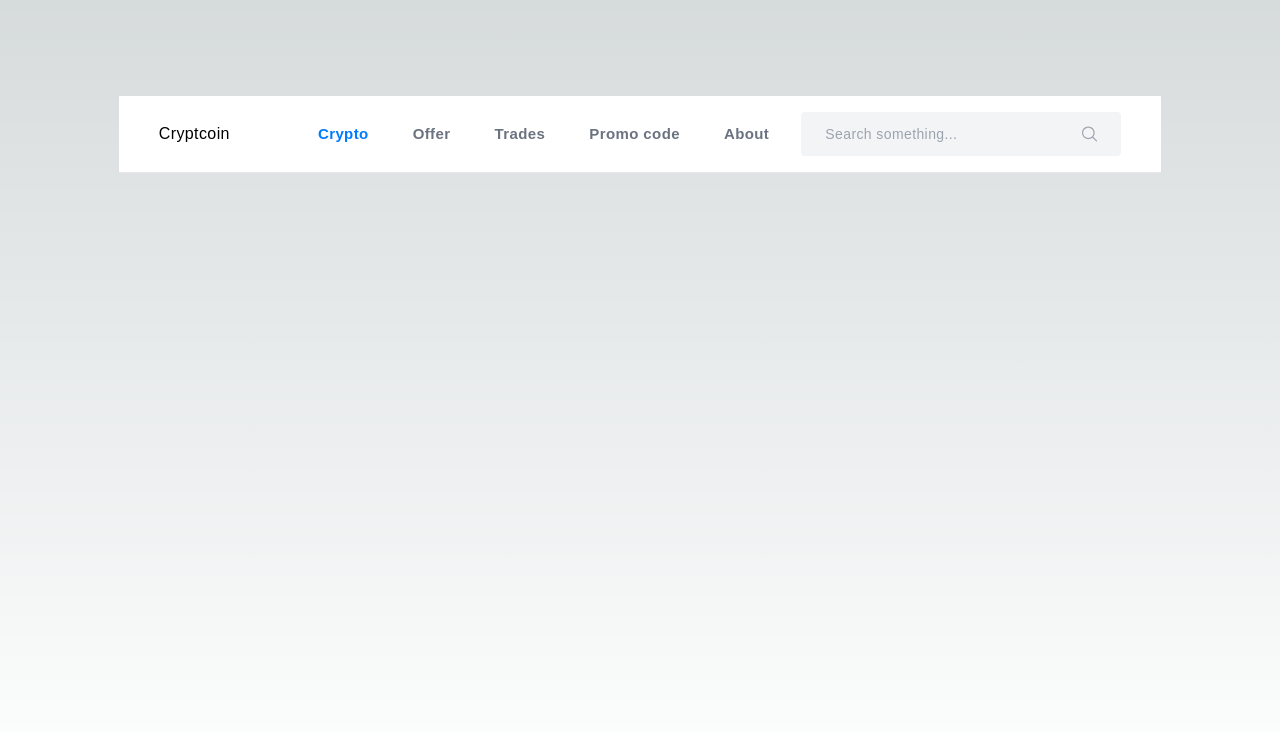
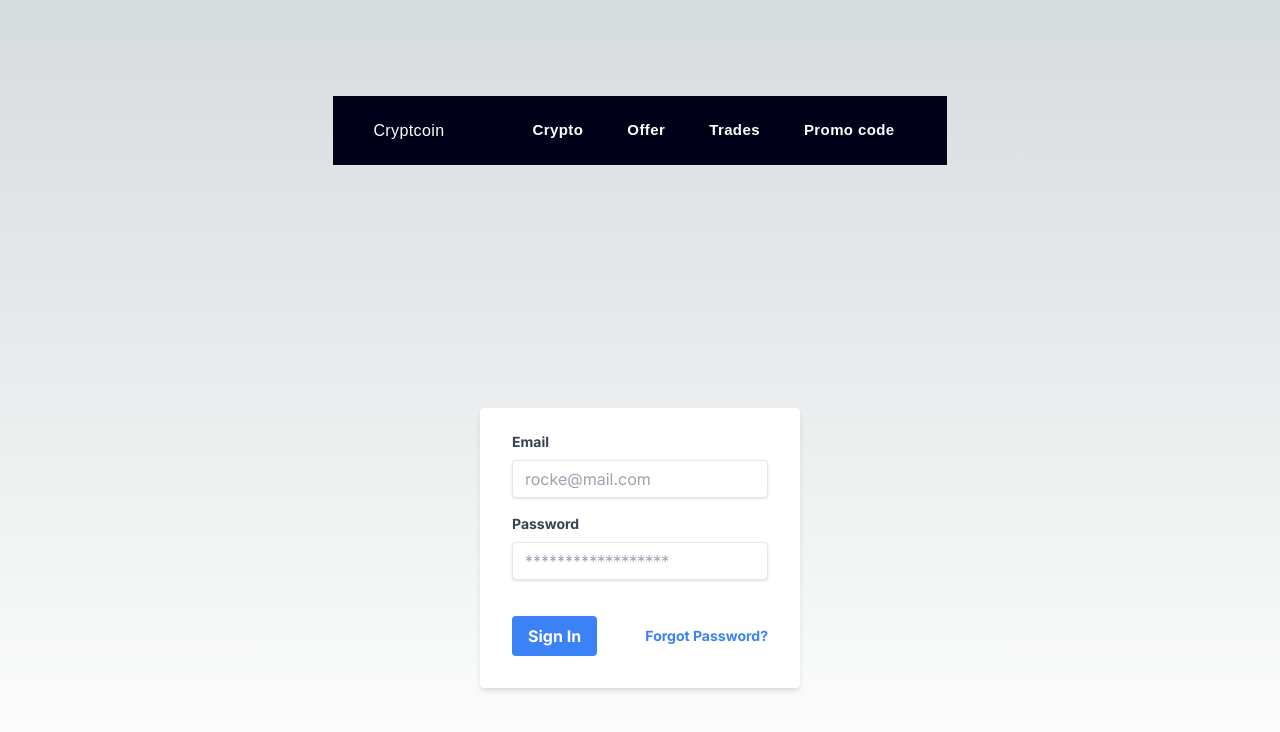
Before and after one commit to Juninho619/cryptcoin, a Next.js app: page / in a window 1280 px wide. Shown: the top 732 px of the page. Built offline with nearby package versions, Linux system fonts and the light colour scheme.

Commit message:
header dark blue

```diff
--- a/package.json
+++ b/package.json
@@ -20,7 +20,8 @@
     "react-dom": "^18",
     "react-hook-form": "^7.51.5",
     "react-hot-toast": "^2.4.1",
-    "yup": "^1.4.0"
+    "yup": "^1.4.0",
+    "zod": "^3.23.8"
   },
   "devDependencies": {
     "@types/node": "^20",
--- a/src/app/page.tsx
+++ b/src/app/page.tsx
@@ -1,10 +1,11 @@
+import Login from "@/components/Login";
 import Header from "@/components/Header";
-import Image from "next/image";
 
 export default function Home() {
   return (
     <main className='flex min-h-screen flex-col items-center justify-between p-24'>
       <Header />
+      <Login />
     </main>
   );
 }
--- a/src/app/promo/page.tsx
+++ b/src/app/promo/page.tsx
@@ -1,9 +1,11 @@
+import Header from "@/components/Header";
 import PromoCard from "@/components/promoCode/promoCard";
 import React from "react";
 
 function page() {
   return (
     <div>
+      <Header/>
       <PromoCard />
     </div>
   );
--- a/src/app/register/page.tsx
+++ b/src/app/register/page.tsx
@@ -6,7 +6,7 @@ const page = () => {
   return (
     <div>
       <Header />
-      <RegisterForm></RegisterForm>
+      <RegisterForm/>
     </div>
   );
 };
--- a/src/app/trade/page.tsx
+++ b/src/app/trade/page.tsx
@@ -1,5 +1,4 @@
 import Header from "@/components/Header";
-import CreateTrade from "@/components/modal/CreateTrade";
 import TradeCard from "@/components/trade.tsx/tradeCard";
 import React from "react";
 
@@ -8,7 +7,7 @@ const page = () => {
     <div>
       <Header />
       <TradeCard />
-      <CreateTrade />
+      {/* <CreateTrade /> */}
     </div>
   );
 };
--- a/src/components/Header.tsx
+++ b/src/components/Header.tsx
@@ -3,10 +3,9 @@ import React from "react";
 const Header = () => {
   return (
     <div>
-      <header className='flex border-b py-4 px-4 sm:px-10 bg-white font-[sans-serif] min-h-[70px] tracking-wide relative z-50'>
+      <header className='flex border-b py-4 px-4 sm:px-10 bg-[#00001a] font-[sans-serif] min-h-[70px] tracking-wide relative z-50'>
         <div className='flex flex-wrap items-center gap-5 w-full'>
-          <h1>Cryptcoin</h1>
-
+          <h1 className="text-white">Cryptcoin</h1>
           <div
             id='collapseMenu'
             className='max-lg:hidden lg:!block max-lg:w-full max-lg:fixed max-lg:before:fixed max-lg:before:bg-black max-lg:before:opacity-50 max-lg:before:inset-0 max-lg:before:z-50'>
@@ -25,7 +24,6 @@ const Header = () => {
                   data-original='#000000'></path>
               </svg>
             </button>
-
             <ul className='lg:flex lg:ml-14 lg:gap-x-5 max-lg:space-y-3 max-lg:fixed max-lg:bg-white max-lg:w-1/2 max-lg:min-w-[300px] max-lg:top-0 max-lg:left-0 max-lg:p-6 max-lg:h-full max-lg:shadow-md max-lg:overflow-auto z-50'>
               <li className='mb-6 hidden max-lg:block'>
                 <a href='javascript:void(0)'>
@@ -35,41 +33,33 @@ const Header = () => {
               <li className='max-lg:border-b max-lg:py-3 px-3'>
                 <a
                   href='./crypto'
-                  className='lg:hover:text-[#007bff] text-[#007bff] block font-semibold text-[15px]'>
+                  className='lg:hover:text-[#007bff] text-white block font-semibold text-[15px]'>
                   Crypto
                 </a>
               </li>
               <li className='max-lg:border-b max-lg:py-3 px-3'>
                 <a
                   href='./offer'
-                  className='lg:hover:text-[#007bff] text-gray-500 block font-semibold text-[15px]'>
+                  className='lg:hover:text-[#007bff] text-white block font-semibold text-[15px]'>
                   Offer
                 </a>
               </li>
               <li className='max-lg:border-b max-lg:py-3 px-3'>
                 <a
                   href='./trade'
-                  className='lg:hover:text-[#007bff] text-gray-500 block font-semibold text-[15px]'>
+                  className='lg:hover:text-[#007bff] text-white block font-semibold text-[15px]'>
                   Trades
                 </a>
               </li>
               <li className='max-lg:border-b max-lg:py-3 px-3'>
                 <a
                   href='./promo'
-                  className='lg:hover:text-[#007bff] text-gray-500 block font-semibold text-[15px]'>
+                  className='lg:hover:text-[#007bff] text-white block font-semibold text-[15px]'>
                   Promo code
-                </a>
-              </li>
-              <li className='max-lg:border-b max-lg:py-3 px-3'>
-                <a
-                  href='javascript:void(0)'
-                  className='lg:hover:text-[#007bff] text-gray-500 block font-semibold text-[15px]'>
-                  About
                 </a>
               </li>
             </ul>
           </div>
-
           <button id='toggleOpen' className='lg:hidden ml-auto'>
             <svg
               className='w-7 h-7'
@@ -82,24 +72,7 @@ const Header = () => {
                 clip-rule='evenodd'></path>
             </svg>
           </button>
-
-          <div className='flex lg:ml-auto max-lg:w-full'>
-            <div className='flex xl:w-80 max-xl:w-full bg-gray-100 px-6 py-3 rounded outline outline-transparent focus-within:outline-[#007bff] focus-within:bg-transparent'>
-              <input
-                type='text'
-                placeholder='Search something...'
-                className='w-full text-sm bg-transparent rounded outline-none pr-2'
-              />
-              <svg
-                xmlns='http://www.w3.org/2000/svg'
-                viewBox='0 0 192.904 192.904'
-                width='16px'
-                className='cursor-pointer fill-gray-400'>
-                <path d='m190.707 180.101-47.078-47.077c11.702-14.072 18.752-32.142 18.752-51.831C162.381 36.423 125.959 0 81.191 0 36.422 0 0 36.423 0 81.193c0 44.767 36.422 81.187 81.191 81.187 19.688 0 37.759-7.049 51.831-18.751l47.079 47.078a7.474 7.474 0 0 0 5.303 2.197 7.498 7.498 0 0 0 5.303-12.803zM15 81.193C15 44.694 44.693 15 81.191 15c36.497 0 66.189 29.694 66.189 66.193 0 36.496-29.692 66.187-66.189 66.187C44.693 147.38 15 117.689 15 81.193z'></path>
-              </svg>
-            </div>
           </div>
-        </div>
       </header>
     </div>
   );
--- a/src/components/RegisterForm.tsx
+++ b/src/components/RegisterForm.tsx
@@ -3,10 +3,9 @@ import { registerUser } from "@/service/auth";
 import { useRouter } from "next/navigation";
 import { useForm } from "react-hook-form";
 import { yupResolver } from "@hookform/resolvers/yup";
-
 import React, { useState } from "react";
 import { authProps } from "@/utils/types";
-import { schema } from "@/validations/validationForm";
+import { schema } from "@/validations/validationForm"
 
 // {...register("first_name", {required:"ce champs est obligatoire",minLength:{value:5, message:"minimum 5 caracteres"}})}
 
```
Also changed, not shown: 1 other file (tests, documents, lock files or other folders).
